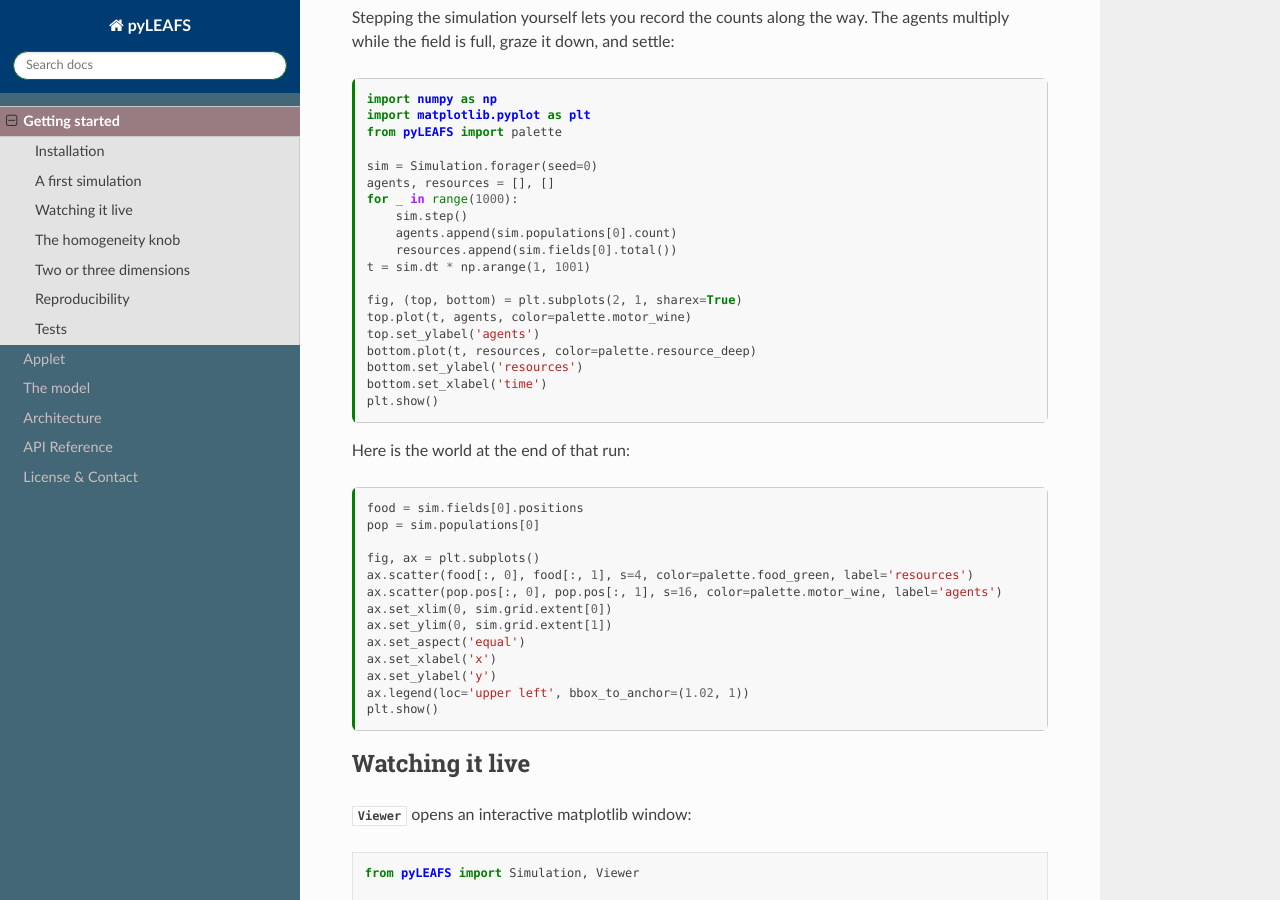
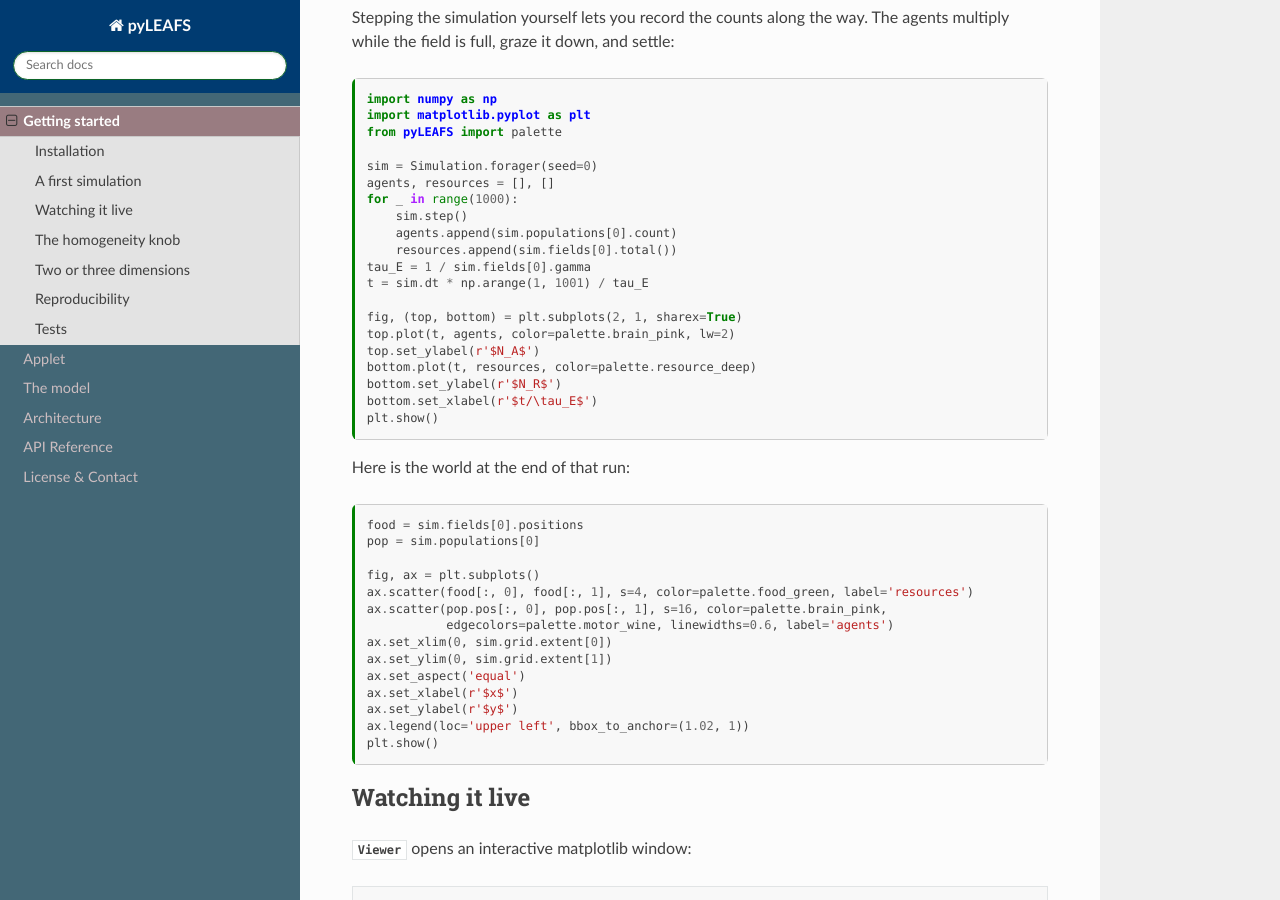
Before and after one commit to EternalTime/LEAFS, a Sphinx documentation site: the page built from docs/getting_started.ipynb, in a window 1280 px wide and 900 px high, scrolled down 862 px. Built offline with Sphinx 7.4.7 and the Read the Docs theme 3.1.0, drawn with Linux system fonts in a browser that asks for light colours.

Commit message:
Typeset the plot labels as maths and give the figures the applet's forager pink. (#17)

```diff
--- a/docs/guide_core.rst
+++ b/docs/guide_core.rst
@@ -58,7 +58,7 @@
    fig, ax = plt.subplots()
    ax.scatter(food[:, 0], food[:, 1], s=4, color=palette.sensor_slate)
    ax.scatter(near[:, 0], near[:, 1], s=4, color=palette.resource_deep)
-   ax.plot(*point, 'o', color=palette.motor_wine)
+   ax.plot(*point, 'o', color=palette.brain_pink, mec=palette.motor_wine, mew=0.6)
    for k in range(1, grid.shape[0]):
        ax.axvline(k * grid.L, color='k', lw=0.5)
    for k in range(1, grid.shape[1]):
@@ -66,8 +66,8 @@
    ax.set_xlim(0, grid.extent[0])
    ax.set_ylim(0, grid.extent[1])
    ax.set_aspect('equal')
-   ax.set_xlabel('x')
-   ax.set_ylabel('y')
+   ax.set_xlabel(r'$x$')
+   ax.set_ylabel(r'$y$')
    plt.show()
 
 The field list
@@ -138,15 +138,15 @@
 
    fig, ax = plt.subplots()
    ax.scatter(food[:, 0], food[:, 1], s=8, color=palette.food_green)
-   ax.plot(path[:, 0], path[:, 1], color=palette.motor_wine)
-   ax.plot(*path[0], 'o', color=palette.motor_wine)
+   ax.plot(path[:, 0], path[:, 1], color=palette.brain_pink, lw=2)
+   ax.plot(*path[0], 'o', color=palette.brain_pink, mec=palette.motor_wine, mew=0.6)
    centre = (path.min(axis=0) + path.max(axis=0)) / 2
    half = np.ptp(path, axis=0).max() / 2 + 5
    ax.set_xlim(centre[0] - half, centre[0] + half)
    ax.set_ylim(centre[1] - half, centre[1] + half)
    ax.set_aspect('equal')
-   ax.set_xlabel('x')
-   ax.set_ylabel('y')
+   ax.set_xlabel(r'$x$')
+   ax.set_ylabel(r'$y$')
    plt.show()
 
 The controller
--- a/docs/theory.rst
+++ b/docs/theory.rst
@@ -113,8 +113,8 @@
        ax.set_ylim(0, sim.grid.extent[1])
        ax.set_aspect('equal')
        ax.set_title(r'$\Xi = %g$' % Xi)
-       ax.set_xlabel('x')
-   axes[0].set_ylabel('y')
+       ax.set_xlabel(r'$x$')
+   axes[0].set_ylabel(r'$y$')
    plt.show()
 
 The agent
@@ -200,9 +200,9 @@
        fuel.append(s)
 
    fig, ax = plt.subplots()
-   ax.plot(t, fuel, color=palette.motor_wine)
+   ax.plot(t, fuel, color=palette.brain_pink, lw=2)
    for tk, s in drops:
-       ax.plot([tk, tk], [2 * s, s], color=palette.motor_wine, ls='--')
+       ax.plot([tk, tk], [2 * s, s], color=palette.brain_pink, lw=2, ls='--')
    ax.axhline(1, color='0.6', lw=1)
    ax.set_xlabel(r'$t/\tau_A$')
    ax.set_ylabel(r'$s/s_\mathrm{rep}$')
@@ -259,11 +259,11 @@
 
    fig, ax = plt.subplots()
    ax.plot(t, nR, color=palette.resource_deep, label=r'$N_R/N_R^{\max}$')
-   ax.plot(t, nA, color=palette.motor_wine, label=r'$N_A/N_A^{\max}$')
-   ax.plot(t, np.add(nR, nA), color='k', label='sum')
+   ax.plot(t, nA, color=palette.brain_pink, lw=2, label=r'$N_A/N_A^{\max}$')
+   ax.plot(t, np.add(nR, nA), color='k', label=r'$\mathrm{sum}$')
    ax.axhline(1, color='k', ls='--', lw=1)
    ax.set_xlabel(r'$t/\tau_E$')
-   ax.set_ylabel('normalized count')
+   ax.set_ylabel(r'$\mathrm{normalized\ count}$')
    ax.legend()
    plt.show()
 
```
Also changed, not shown: docs/_static/leafs_applet.css (+36 -8 lines), docs/_static/leafs_applet.js (+10 -6 lines), docs/getting_started.ipynb.
